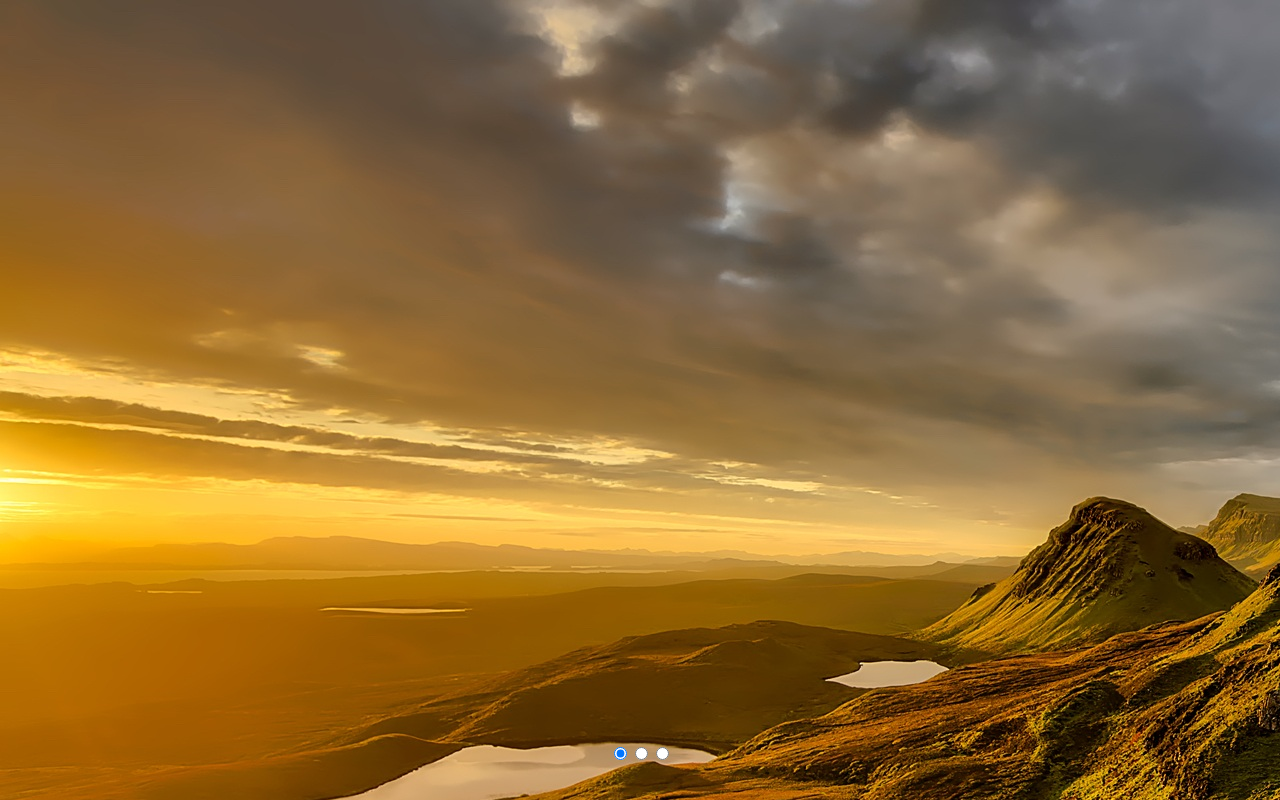
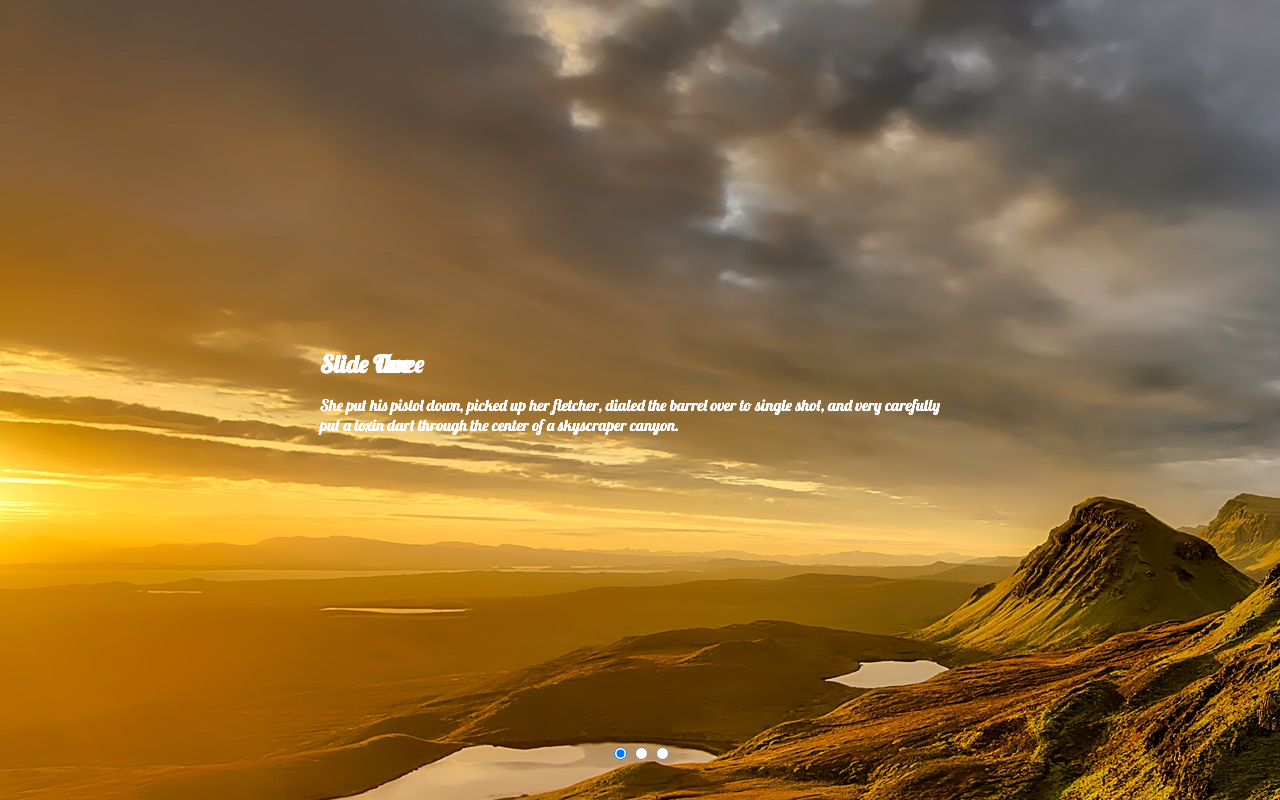
Before and after one commit to AyoMoses/tesla-slider, a plain HTML site: page index.html in a window 1280 px wide. Drawn offline with Linux system fonts and the light colour scheme.

Commit message:
development stage

```diff
--- a/index.html
+++ b/index.html
@@ -17,9 +17,26 @@
         <input type="radio" name="slide" class="radio2">
         <input type="radio" name="slide" class="radio3">
 
-        <div class="slide">
+        <div class="text-slide text1">
+            <h2>Slide One</h2>
+            <p>She put his pistol down, picked up her
+                fletcher, dialed the barrel over to single shot, and very carefully put a toxin dart through the center of a skyscraper canyon.
+            </p>
+        </div>
+        <div class="text-slide text2">
+            <h2>Slide Two</h2>
+            <p>She put his pistol down, picked up her
+                fletcher, dialed the barrel over to single shot, and very carefully put a toxin dart through the center of a skyscraper canyon.
+            </p>
+        </div>
+        <div class="text-slide text3">
+            <h2>Slide Three</h2>
+            <p>She put his pistol down, picked up her
+                fletcher, dialed the barrel over to single shot, and very carefully put a toxin dart through the center of a skyscraper canyon.
+            </p>
+        </div>
 
-        </div>
+        <div class="slide"></div>
     </section>
 </body>
 </html>
--- a/scss/style.scss
+++ b/scss/style.scss
@@ -49,3 +49,26 @@ body {
 .slider input[type="radio"].radio3:checked ~ .slide {
     background-position-x: -800px;
 }
+
+.text-slide {
+    position: absolute;
+    top: 50%;
+    left: 50%;
+    z-index: 2;
+    color: #fff;
+    transform: translate(-50%, -50%);
+    -webkit-transform: translate(-50%, -50%);
+    -moz-transform: translate(-50%, -50%);
+    -ms-transform: translate(-50%, -50%);
+    -o-transform: translate(-50%, -50%);
+    transition: 1s;
+    -webkit-transition: 1s;
+    -moz-transition: 1s;
+    -ms-transition: 1s;
+    -o-transition: 1s;
+
+    & h2 {
+        margin: 0;
+        padding: 0;
+    }
+}
```
Also changed, not shown: css/style.css, 1 other file.
